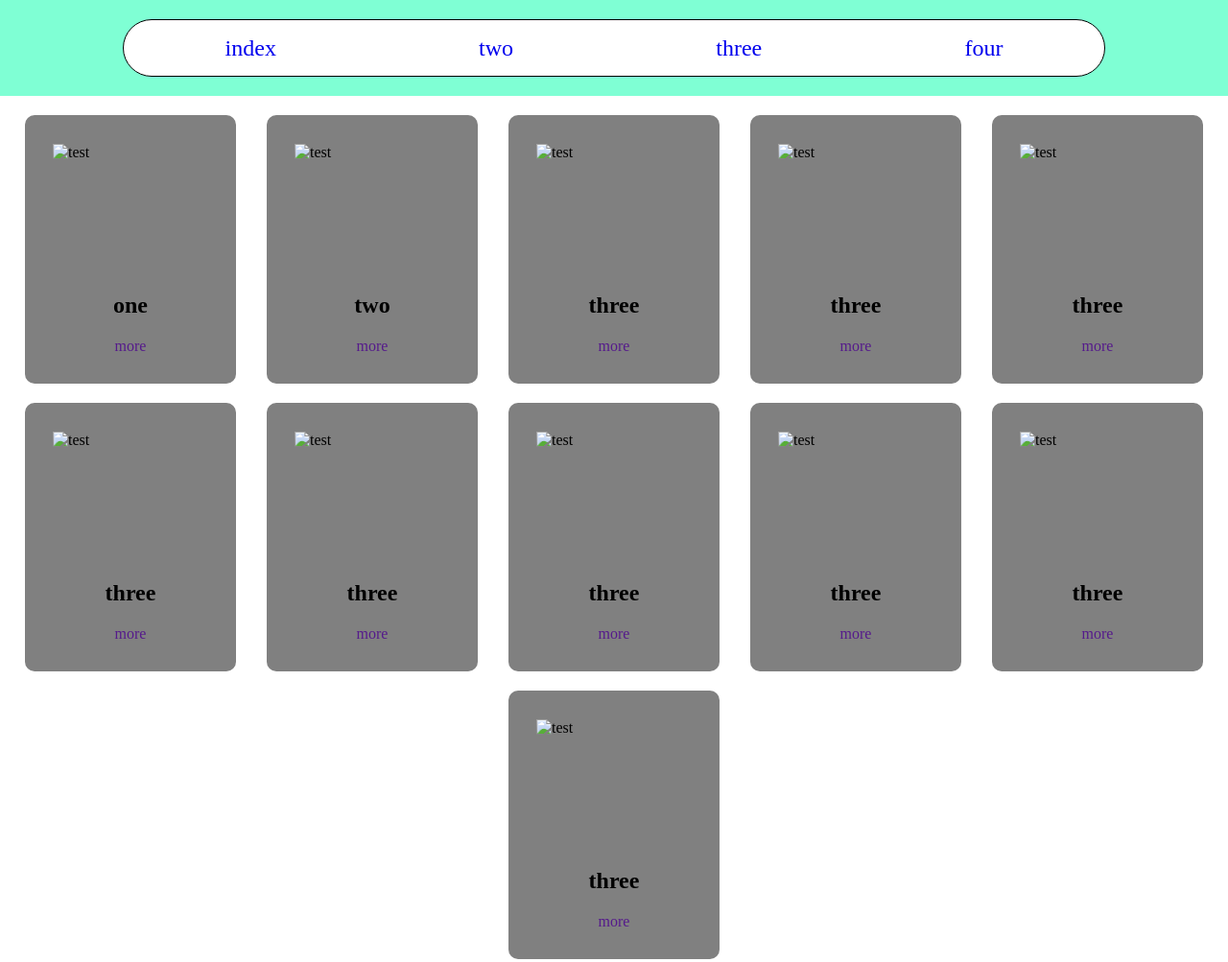
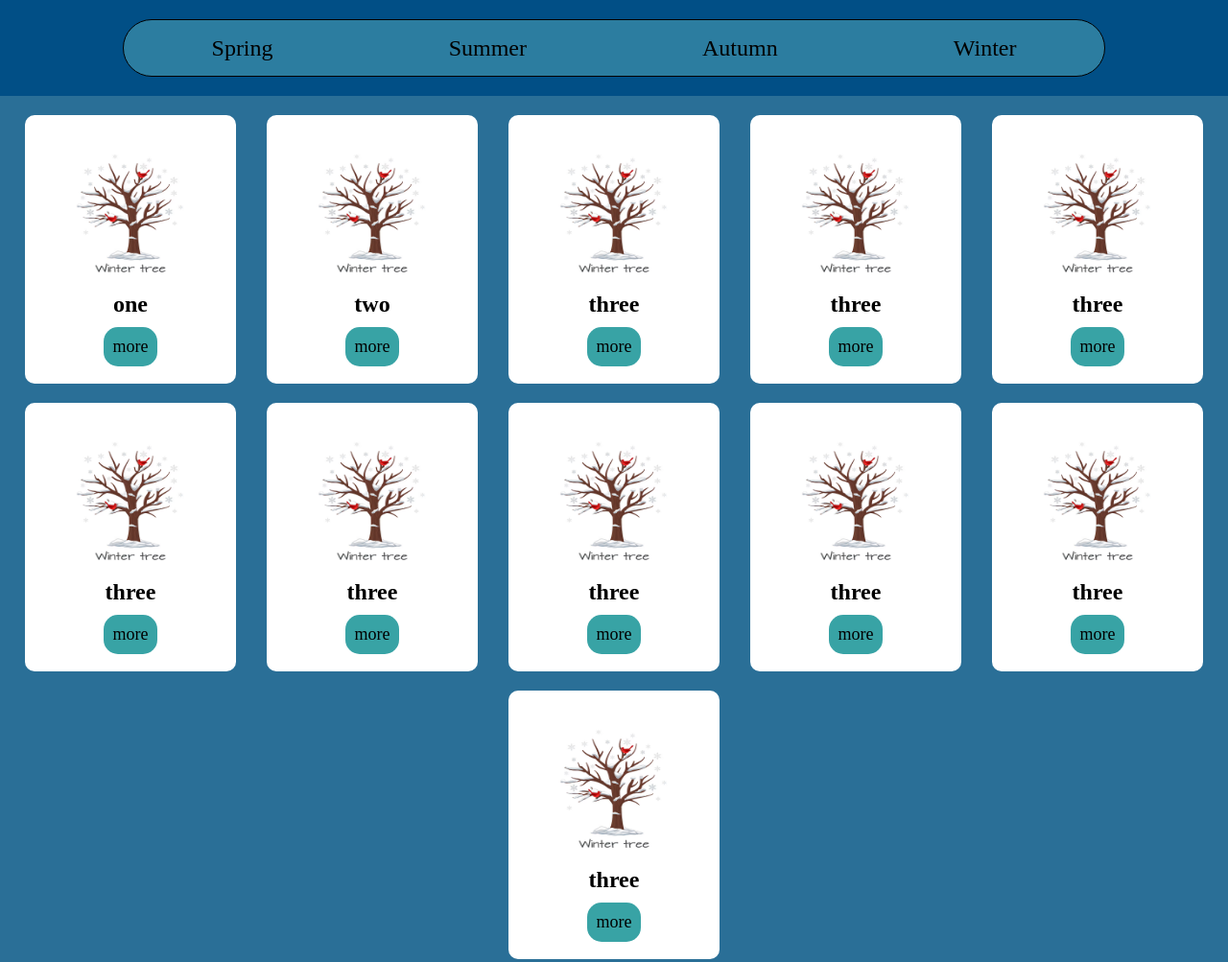
Before and after one commit to Amin-Nik/make-a-website, a plain HTML site: page four.html in a window 1280 px wide. Shown: the top 1003 px of the page at 96% size. Drawn offline with Linux system fonts and the light colour scheme.

Commit message:
winter done

```diff
--- a/four.css
+++ b/four.css
@@ -3,14 +3,19 @@
 header {
     display: flex;
     justify-content: center;
-    background-color: aquamarine;
+    background-color: #014f86;
     height: 100px;
     position: sticky;
     top: 0;
 }
 
+body {
+    background-color: #2a6f97;
+}
+
+
 nav {
-    background-color: #fff;
+    background-color: #2c7da0;
     align-self: center;
     font-size: x-large;
     display: flex;
@@ -23,6 +28,42 @@ nav {
     border-radius: 100px;
 }
 
+.blossom img {
+    width: 20px;
+    height: 20px;
+    display: none;
+}
+
+nav a {
+    position: relative;
+    color: black;
+}
+
+nav a:hover .blossom img {
+    display: inline;
+    position: absolute;
+}
+
+nav a:hover .corner {
+    top: -10px;
+    right: -20px;
+}
+
+nav a:hover .top {
+    top: -15px;
+    right: 3px;
+}
+
+nav a:hover .right {
+    top: 10px;
+    right: -25px;
+}
+
+nav a:hover {
+    text-shadow: 1px 0 10px yellowgreen, 0 1px 10px yellowgreen, -1px 0 10px yellowgreen, 0 -1px 10px yellowgreen;
+    color: white;
+}
+
 .container {
     margin: 10px;
     display: flex;
@@ -33,7 +74,7 @@ nav {
 
 .card {
     border-radius: 10px;
-    background-color: gray;
+    background-color: white;
     padding: 20px;
     display: flex;
     flex-direction: column;
@@ -43,13 +84,30 @@ nav {
     margin: 10px 0;
 }
 
+.card a {
+    background-color: #38a3a5;
+    padding: 10px;
+    border-radius: 15px;
+    color: black;
+    font-size: large;
+}
+
+.card:hover {
+    background-color: #38a3a5;
+    box-shadow: 0 0 10px 10px white;
+}
+
+.card:hover a {
+    background-color: white;
+}
+
 img {
     width: 90%;
     height: 60%;
 }
 
 .card * {
-    margin: 10px 0;
+    margin: 10px 0 0 0;
 }
 
 .rules {
@@ -58,6 +116,7 @@ img {
 }
 
 .rules div {
+    background-color: #a9d6e5;
     width: 80%;
     border: 1px solid black;
     margin: 1rem;
@@ -66,8 +125,11 @@ img {
     padding: 30px;
     align-items: center;
 }
+.rules div:hover{
+    box-shadow: 0 0 10px 10px #002855;
+}
 
-.rules ol{
+.rules ol {
     margin: 0 1rem;
     border-left: 1px solid black;
     padding-left: 50px;
--- a/four.html
+++ b/four.html
@@ -11,67 +11,95 @@
 <body>
     <header>
         <nav>
-            <a href="index.html" target="_blank">index</a>
-            <a href="two.html" target="_blank">two</a>
-            <a href="three.html" target="_blank">three</a>
-            <a href="#">four</a>
+            <a href="index.html" target="_blank">
+                <div class="blossom">
+                    <img class="top" src="pictures/snow.png" alt="">
+                    <img class="right" src="pictures/snow.png" alt="">
+                    <img class="corner" src="pictures/snow.png" alt="">
+                </div>
+                Spring
+            </a>
+            <a href="two.html" target="_blank">
+                <div class="blossom">
+                    <img class="top" src="pictures/snow.png" alt="">
+                    <img class="right" src="pictures/snow.png" alt="">
+                    <img class="corner" src="pictures/snow.png" alt="">
+                </div>
+                Summer
+            </a>
+            <a href="three.html" target="_blank">
+                <div class="blossom">
+                    <img class="top" src="pictures/snow.png" alt="">
+                    <img class="right" src="pictures/snow.png" alt="">
+                    <img class="corner" src="pictures/snow.png" alt="">
+                </div>
+                Autumn
+            </a>
+            <a href="#">
+                <div class="blossom">
+                    <img class="top" src="pictures/snow.png" alt="">
+                    <img class="right" src="pictures/snow.png" alt="">
+                    <img class="corner" src="pictures/snow.png" alt="">
+                </div>
+                Winter
+            </a>
         </nav>
     </header>
 
     <main>
         <section class="container">
             <section class="card">
-                <img src="@.png" alt="test">
+                <img src="./pictures/winter.png" alt="test">
                 <h2>one</h2>
                 <a href="">more</a>
             </section>
             <section class="card">
-                <img src="@.png" alt="test">
+                <img src="./pictures/winter.png" alt="test">
                 <h2>two</h2>
                 <a href="">more</a>
             </section>
             <section class="card">
-                <img src="@.png" alt="test">
+                <img src="./pictures/winter.png" alt="test">
                 <h2>three</h2>
                 <a href="">more</a>
             </section>
             <section class="card">
-                <img src="@.png" alt="test">
+                <img src="./pictures/winter.png" alt="test">
                 <h2>three</h2>
                 <a href="">more</a>
             </section>
             <section class="card">
-                <img src="@.png" alt="test">
+                <img src="./pictures/winter.png" alt="test">
                 <h2>three</h2>
                 <a href="">more</a>
             </section>
             <section class="card">
-                <img src="@.png" alt="test">
+                <img src="./pictures/winter.png" alt="test">
                 <h2>three</h2>
                 <a href="">more</a>
             </section>
             <section class="card">
-                <img src="@.png" alt="test">
+                <img src="./pictures/winter.png" alt="test">
                 <h2>three</h2>
                 <a href="">more</a>
             </section>
             <section class="card">
-                <img src="@.png" alt="test">
+                <img src="./pictures/winter.png" alt="test">
                 <h2>three</h2>
                 <a href="">more</a>
             </section>
             <section class="card">
-                <img src="@.png" alt="test">
+                <img src="./pictures/winter.png" alt="test">
                 <h2>three</h2>
                 <a href="">more</a>
             </section>
             <section class="card">
-                <img src="@.png" alt="test">
+                <img src="./pictures/winter.png" alt="test">
                 <h2>three</h2>
                 <a href="">more</a>
             </section>
             <section class="card">
-                <img src="@.png" alt="test">
+                <img src="./pictures/winter.png" alt="test">
                 <h2>three</h2>
                 <a href="">more</a>
             </section>
```
Also changed, not shown: pictures/snow.png (added).
